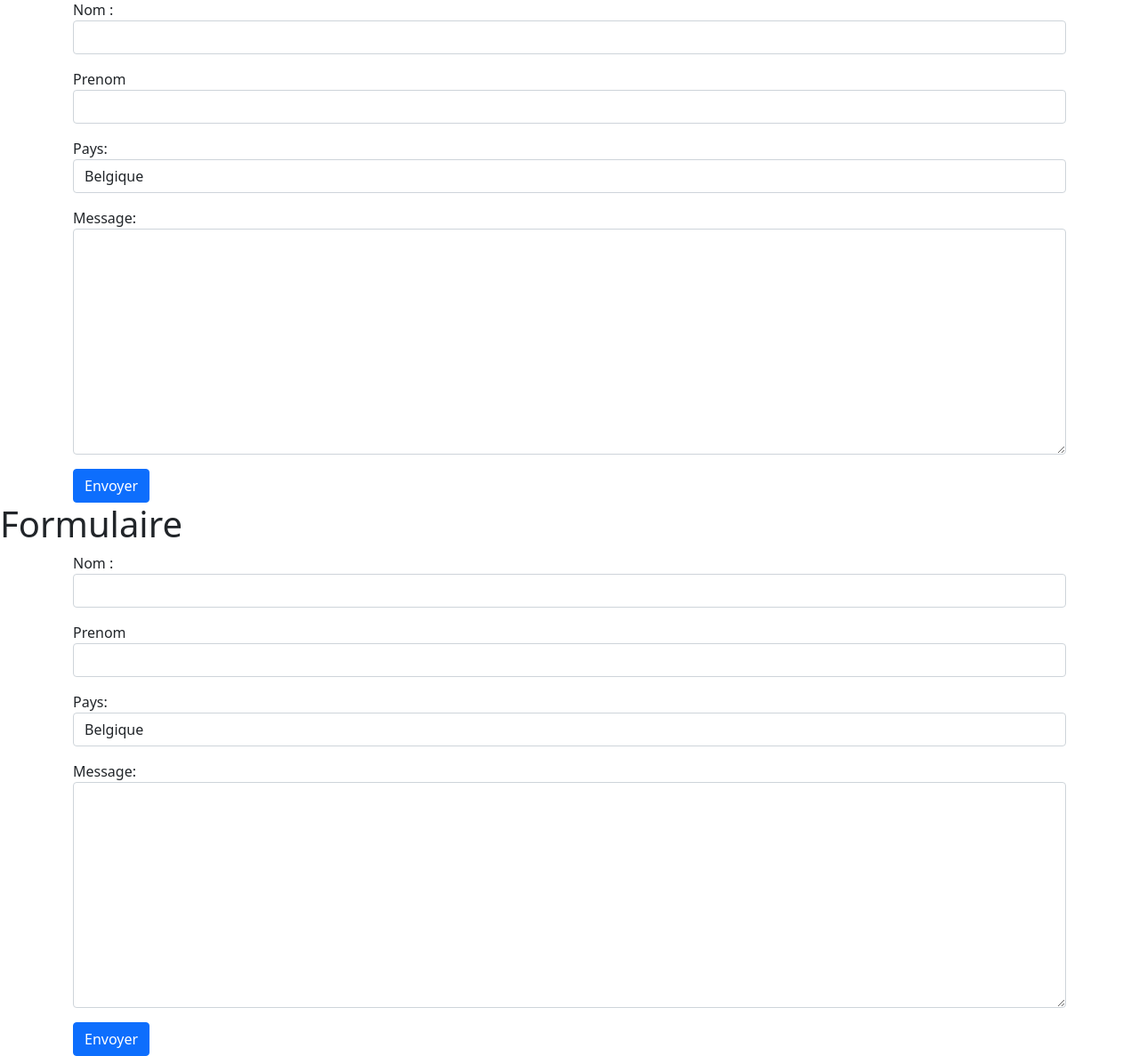
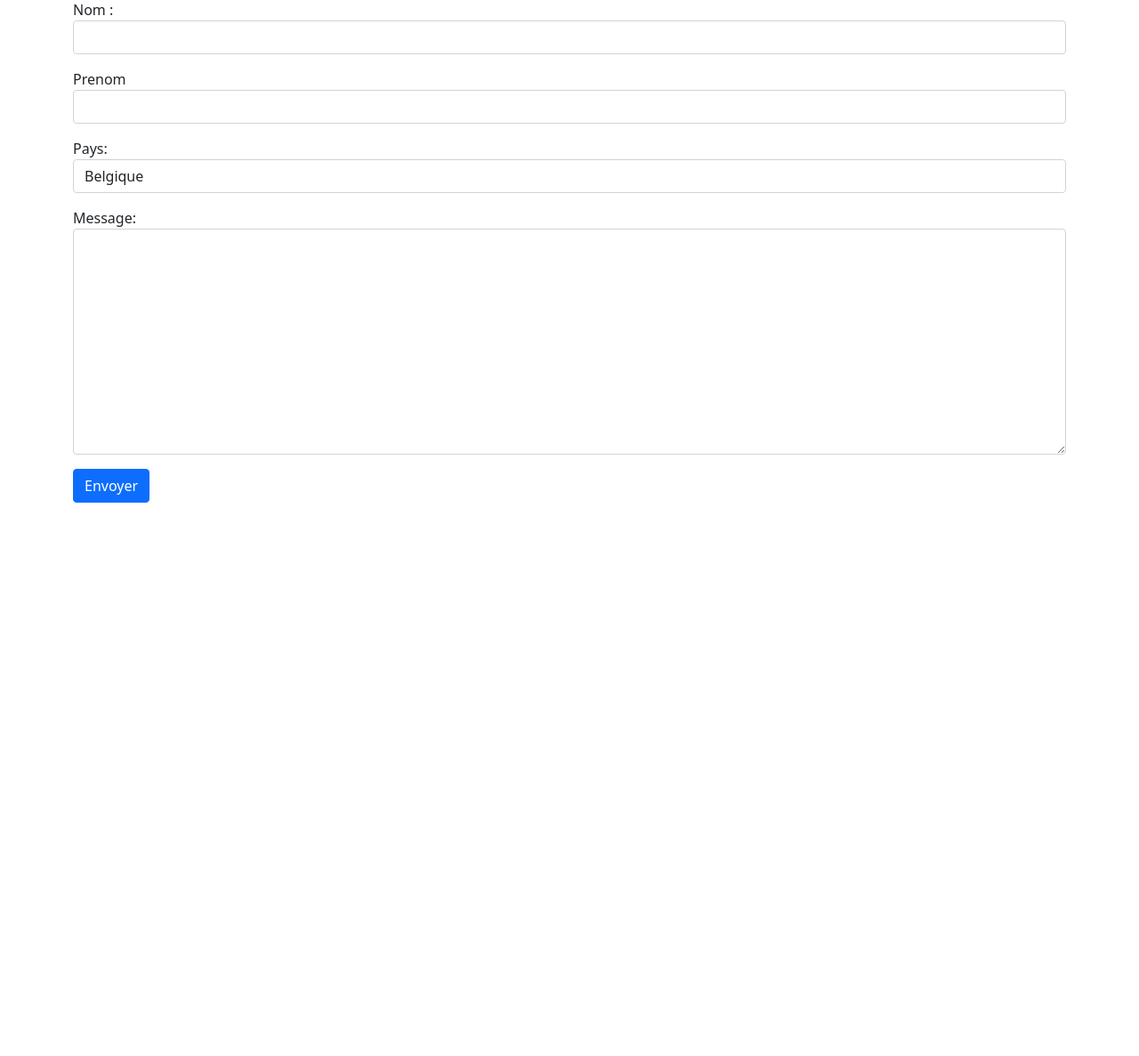
Before and after one commit to norex634/web1-formulaire, a PHP site: page / in a window 1280 px wide. Shown: the part 57-1244 px from the top of the page at 89% size. After the commit the page ends 622 px from the top, so only its background shows below. Run offline with PHP 8.4, Linux system fonts and the light colour scheme.

Commit message:
mise a jour

```diff
--- a/index.php
+++ b/index.php
@@ -50,55 +50,3 @@
 
 </body>
 </html>
-<!doctype html>
-<html lang="fr">
-<head>
-    <meta charset="UTF-8">
-    <meta name="viewport"
-          content="width=device-width, user-scalable=no, initial-scale=1.0, maximum-scale=1.0, minimum-scale=1.0">
-    <meta http-equiv="X-UA-Compatible" content="ie=edge">
-    <link href="https://cdn.jsdelivr.net/npm/bootstrap@5.1.3/dist/css/bootstrap.min.css" rel="stylesheet" integrity="sha384-1BmE4kWBq78iYhFldvKuhfTAU6auU8tT94WrHftjDbrCEXSU1oBoqyl2QvZ6jIW3" crossorigin="anonymous">
-    <script src="https://cdn.jsdelivr.net/npm/bootstrap@5.1.3/dist/js/bootstrap.bundle.min.js" integrity="sha384-ka7Sk0Gln4gmtz2MlQnikT1wXgYsOg+OMhuP+IlRH9sENBO0LRn5q+8nbTov4+1p" crossorigin="anonymous"></script>
-    <title>Formulaire</title>
-</head>
-<body>
-    <h1>Formulaire</h1>
-<div class="container">
-    <form action="treatment.php" method="POST">
-        <div class="form-group">
-            <label for="nom">Nom :</label>
-            <input type="text" name="nom" id="nom" class="form-control" required>
-        </div>
-        <div class="form-group my-3">
-            <label for="prenom">Prenom</label>
-            <input type="text" name="prenom" id="prenom" class="form-control">
-        </div>
-        <div class="form-group my-3">
-            <label for="pays">Pays:</label>
-            <select name="pays" id="pays" class="form-control">
-                <option value="BE">Belgique</option>
-                <option value="IT">Italie</option>
-                <option value="FR">France</option>
-            </select>
-        </div>
-        <div class="form-group my-3">
-            <label for="message">Message:</label>
-            <textarea name="message" id="message" cols="30" rows="10" class="form-control"></textarea>
-        </div>
-        <div class="form-group">
-            <input type="submit" value="Envoyer" class="btn btn-primary">
-        </div>
-
-        <?php
-            if(isset($_GET['error'])){
-                echo "<div class='alert alert-danger my-3'> une erreur est survenue</div>";
-            }
-        ?>
-    </form>
-
-
-
-</div>
-
-</body>
-</html>
```
Also changed, not shown: treatment.php (+7 -2 lines).
